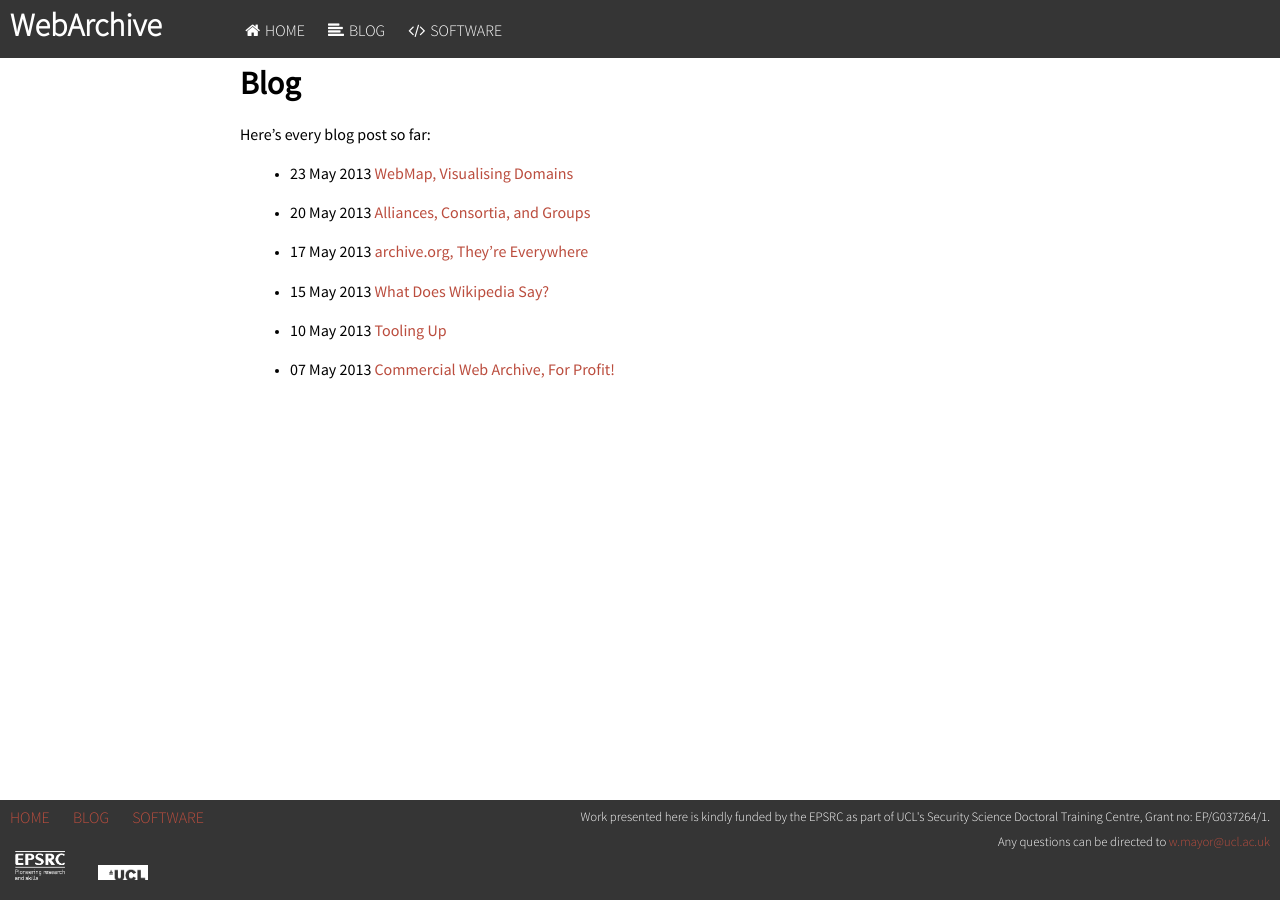
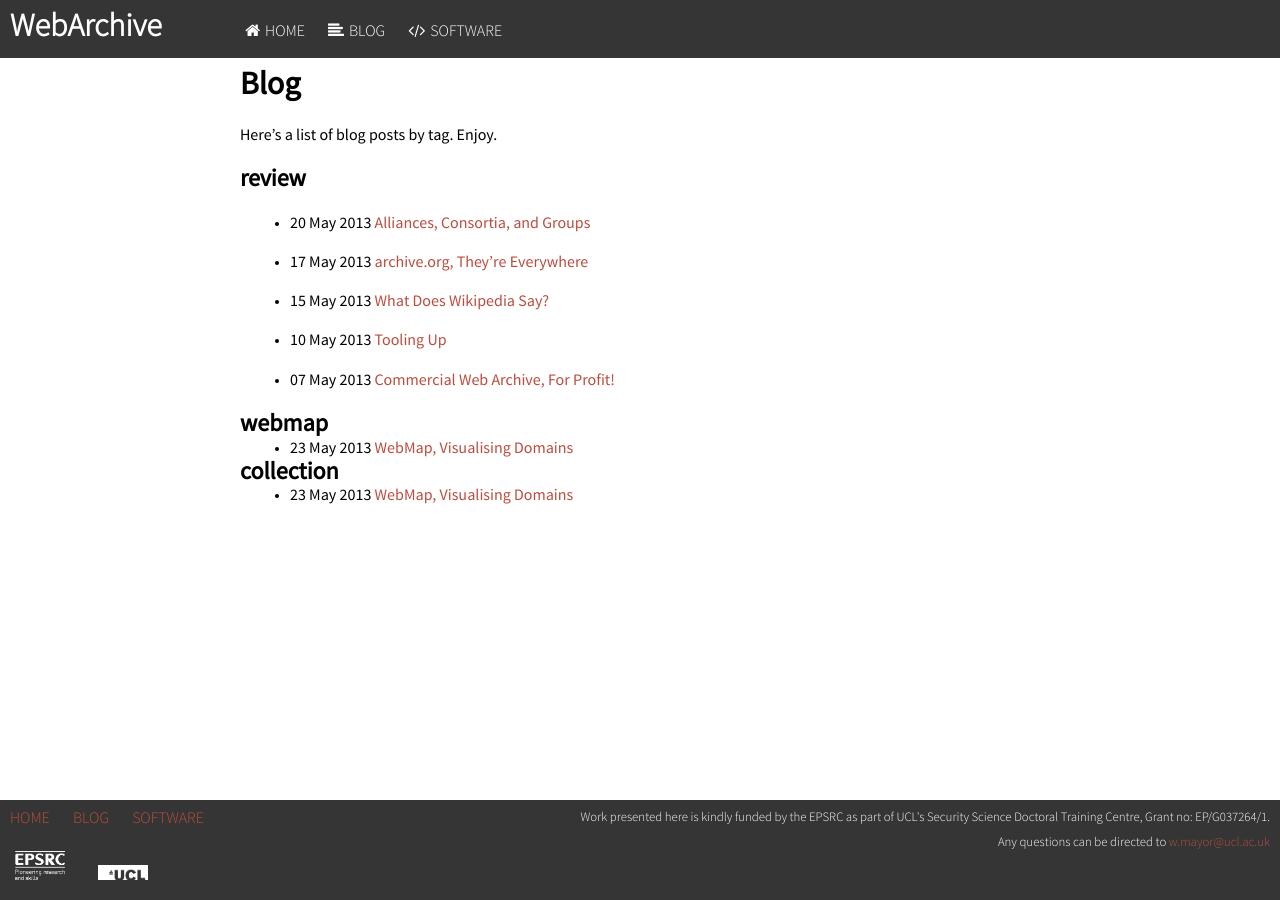
Before and after one commit to WilliamMayor/WebArchive, a Jekyll site: the page built from blog/index.md, in a window 1280 px wide. Built offline with Jekyll 4.4.1, drawn with Linux system fonts in a browser that asks for light colours; Markdown is read by kramdown in place of the engine named in the settings.

Commit message:
Put tagged list of posts on /blog

```diff
--- a/_posts/2013-05-23-WebMap,-Visualising-Domains.md
+++ b/_posts/2013-05-23-WebMap,-Visualising-Domains.md
@@ -1,7 +1,7 @@
 ---
 layout: post
 title: WebMap, Visualising Domains
-tags: [research, webarchive]
+tags: [webmap, collection]
 js: [/software/webmap/examples/sigma.min.js, /software/webmap/examples/sigma.parseGexf.js, /software/webmap/examples/script.js]
 css: [/software/webmap/examples/style.css]
 ---
--- a/blog/index.md
+++ b/blog/index.md
@@ -6,8 +6,11 @@
 
 # {{ page.title }}
 
-Here's every blog post so far:
+Here's a list of blog posts by tag. Enjoy.
 
-{% for post in site.posts %}
+{% for tag in site.tags %}
+## {{ tag[0] }}
+{% for post in tag[1] %}
 *    {{ post.date | date_to_string }} [{{ post.title }}]({{ post.url }})
 {% endfor %}
+{% endfor %}
```
